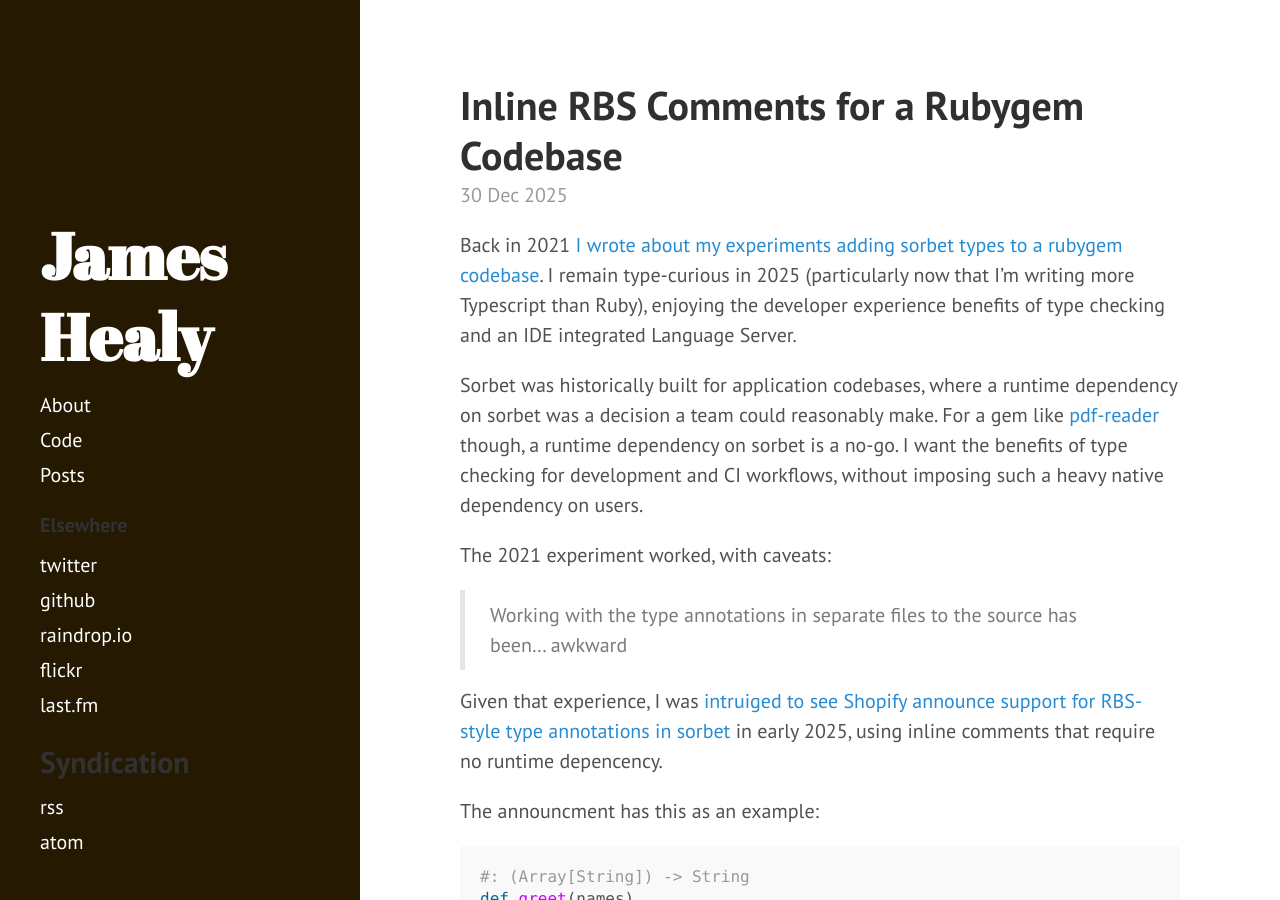
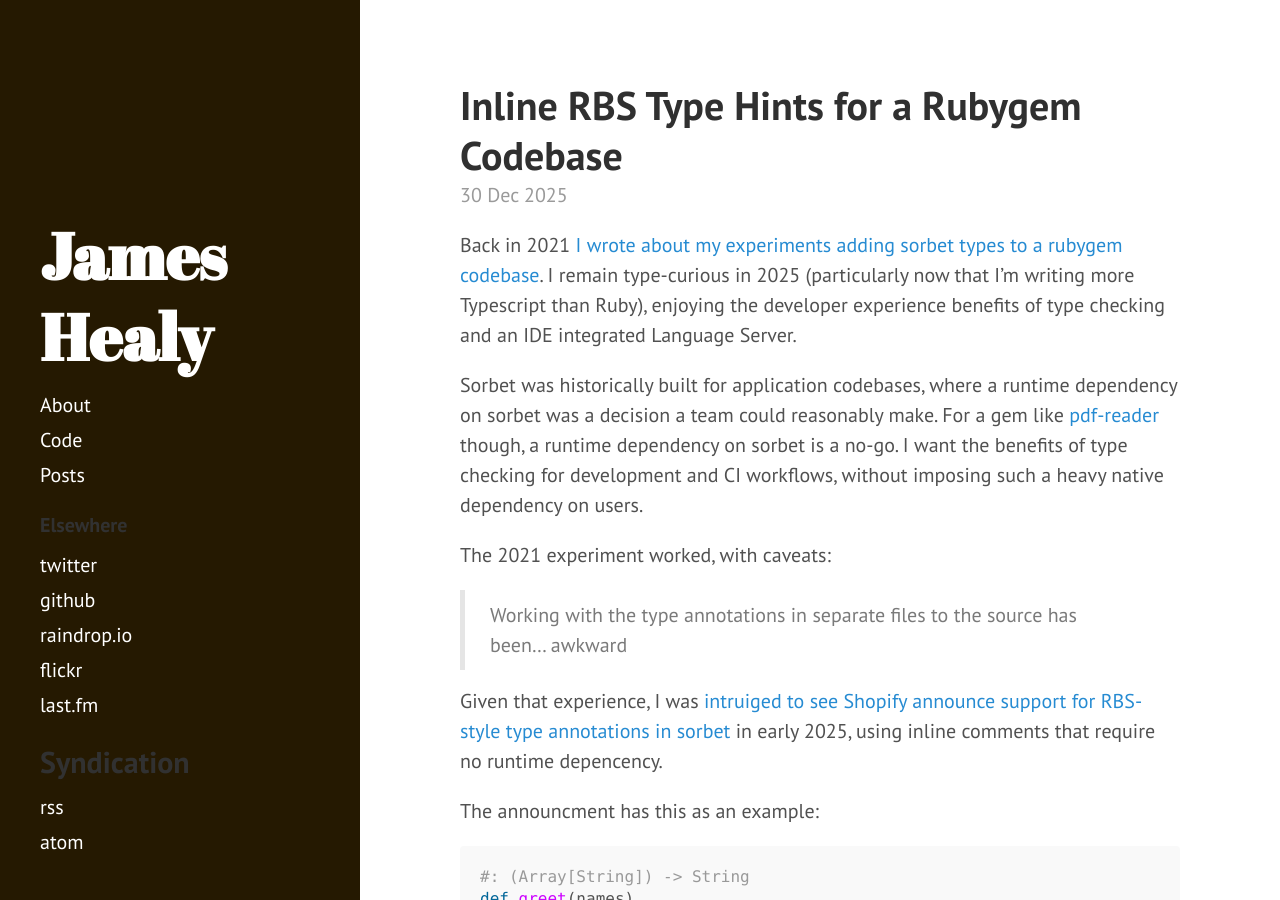
Before and after one commit to yob/yob.github.com, a Jekyll site: the page built from _posts/2025-12-30-inline-rbs-comments.markdown, in a window 1280 px wide and 900 px high. Built offline with Jekyll 4.4.1, drawn with Linux system fonts in a browser that asks for light colours.

Commit message:
tweak post title to mention typing

```diff
--- a/_posts/2025-12-30-inline-rbs-comments.markdown
+++ b/_posts/2025-12-30-inline-rbs-comments.markdown
@@ -1,6 +1,6 @@
 ---
 layout: post
-title: "Inline RBS Comments for a Rubygem Codebase"
+title: "Inline RBS Type Hints for a Rubygem Codebase"
 ---
 Back in 2021 [I wrote about my experiments adding sorbet types to a rubygem codebase](/2021/12/31/sorbet-with-gems.html).
 I remain type-curious in 2025 (particularly now that I'm writing more Typescript than Ruby), enjoying the developer
```
